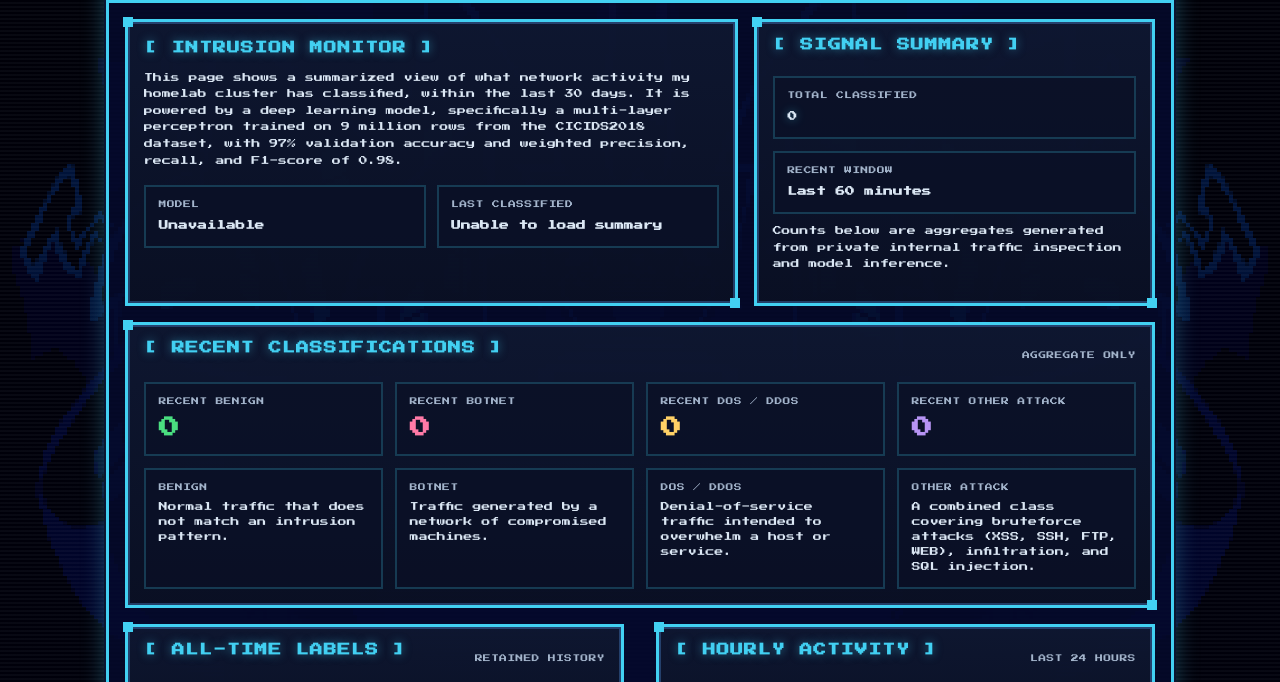
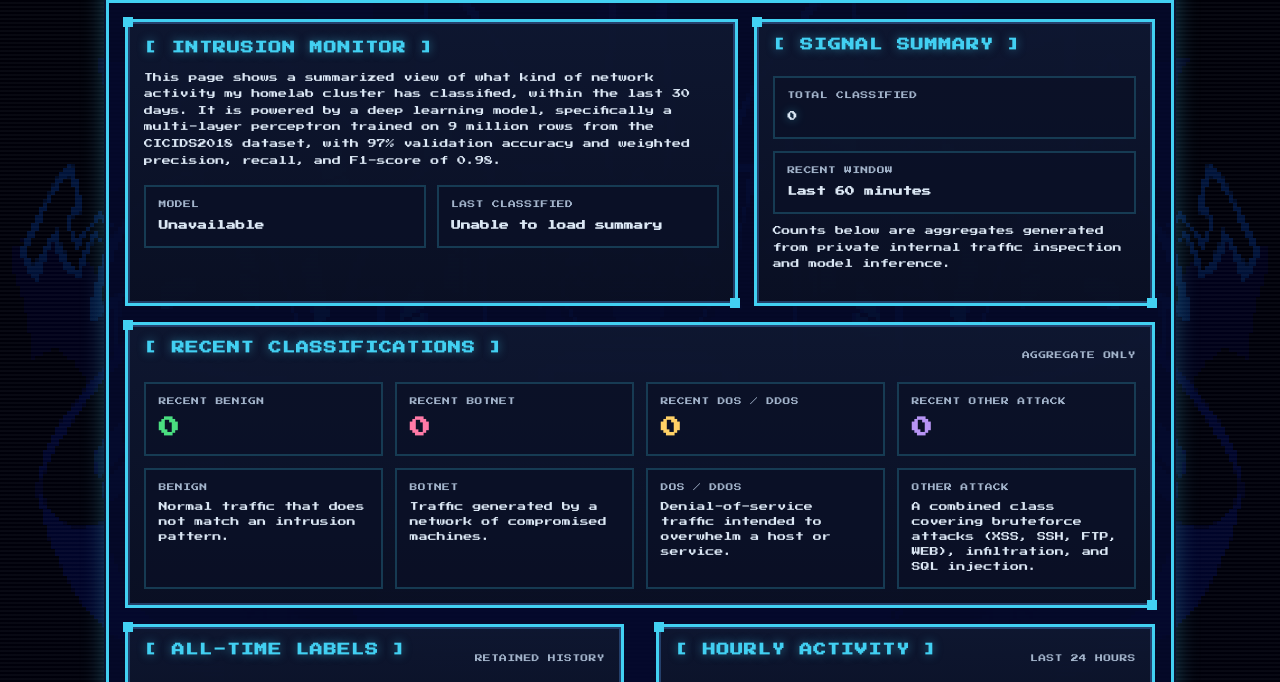
Before and after one commit to spicyhek/mynids, a plain HTML site: page app/static/index.html in a window 1280 px wide. Shown: the part 70-752 px from the top of the page. Drawn offline with Linux system fonts and the light colour scheme; no server answers.

```diff
--- a/app/static/index.html
+++ b/app/static/index.html
@@ -22,7 +22,7 @@
           <article class="panel intro-panel" aria-labelledby="intro-title">
             <h1 id="intro-title">Intrusion Monitor</h1>
             <p>
-              This page shows a summarized view of what network activity my homelab cluster has
+              This page shows a summarized view of what kind of network activity my homelab cluster has
               classified, within the last 30 days. It is powered by a deep learning model, specifically a
               multi-layer perceptron trained on 9 million rows from the CICIDS2018 dataset,
               with 97% validation accuracy and weighted precision, recall, and F1-score of
```
